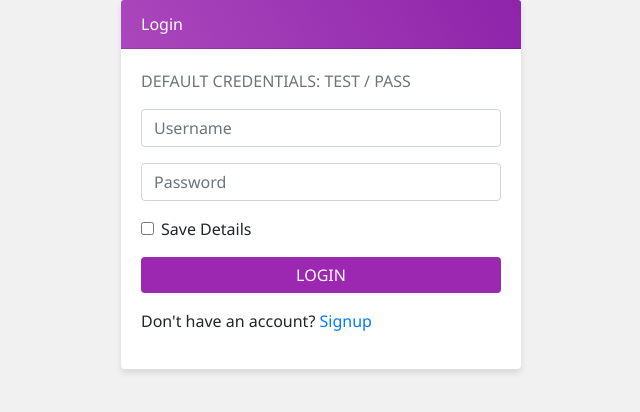
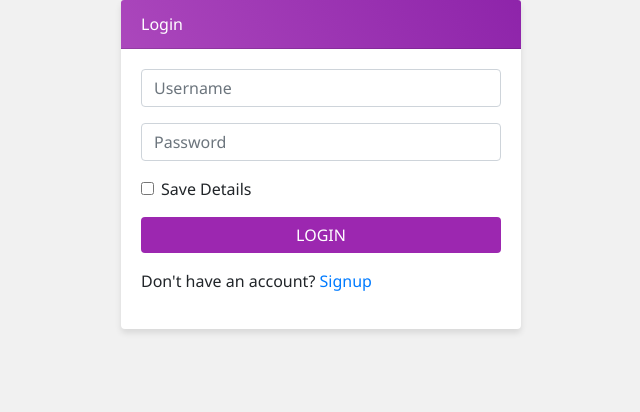
Before and after one commit to nalahaideb/ciss430project, a Flask app: page /login in a window 1280 px wide. Shown: the top 412 px of the page, without its empty margins (319-959 px from the left). Run offline with Flask 3, Linux system fonts and the light colour scheme; some libraries are stand-ins or nearby versions.

Commit message:
removed test info from login

```diff
--- a/site/app/templates/login.html
+++ b/site/app/templates/login.html
@@ -15,7 +15,6 @@
     {% endif %}
     {% endwith %}
 
-    <p class="text-muted">DEFAULT CREDENTIALS: TEST / PASS</p>
     <form method="POST">
       <input type="text" name="username" class="form-control mb-3" placeholder="Username" required>
       <input type="password" name="password" class="form-control mb-3" placeholder="Password" required>
```
